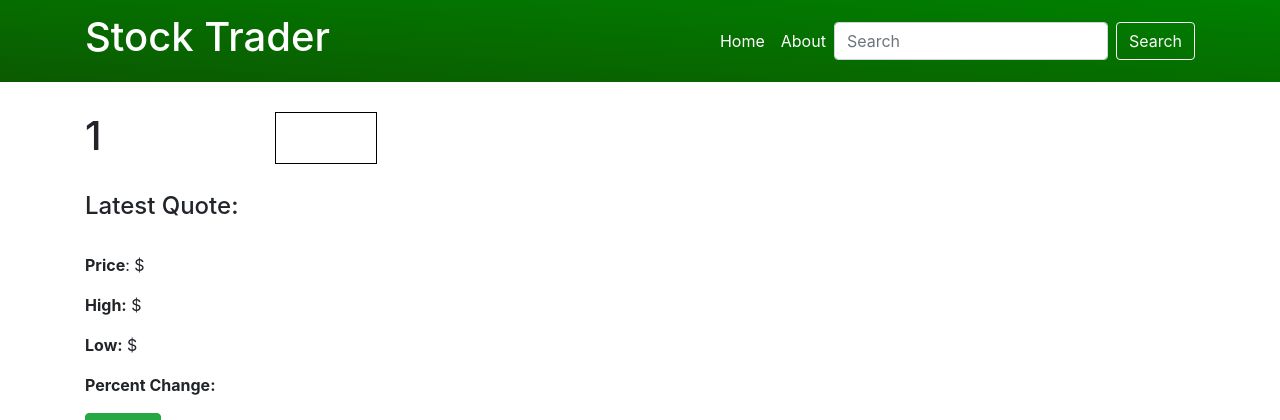
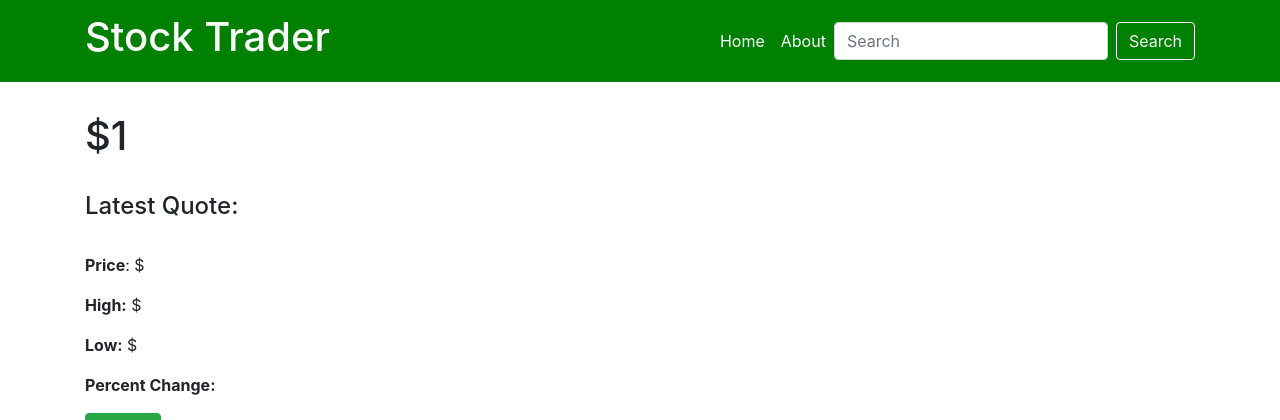
Before and after one commit to Gleeber/Stock-Simulator-Web-Game, a Flask app: page /stock/1 in a window 1280 px wide. Shown: the top 420 px of the page. Run offline with Flask 2, Linux system fonts and the light colour scheme; data that the repository does not hold is empty; some libraries are stand-ins or nearby versions.

Commit message:
Fixed bug with invalid stock summary API call, style change to stock summary page.

```diff
--- a/stocksim/static/stockSummary.js
+++ b/stocksim/static/stockSummary.js
@@ -20,6 +20,9 @@
                 document.getElementById('stockChange').innerHTML =
                     stockSummary['10. change percent'];
             }
+            else{
+                alert("Rate limit exceeded - try to refresh in about 30 seconds.");
+            }
         }
     }
     latestPriceRequest.open('GET', latestPriceURL, true);
@@ -35,6 +38,7 @@
         if(dailyPriceHistoryRequest.readyState === 4
             && dailyPriceHistoryRequest.status === 200){
             var dailyPriceHistory = dailyPriceHistoryRequest.response;
+            console.log(dailyPriceHistory);
             if (dailyPriceHistory.Note === undefined){
                 var prices = [];
                 var dates = [];
@@ -52,7 +56,8 @@
                         datasets: [{
                             label: "USD",
                             data: prices,
-                            fill: true,
+                            fill: false,
+                            backgroundColor: 'rgba(40, 167, 69, 1)'
                         }]
                     },
                     options: {
@@ -60,6 +65,9 @@
                     }
                 };
                 new Chart(graphElement, config);
+            }
+            else{
+                alert("Rate limit exceeded - try to refresh in about 30 seconds.");
             }
         }
     }
--- a/stocksim/templates/base.html
+++ b/stocksim/templates/base.html
@@ -4,7 +4,7 @@
     <head>
         <style>
           #navigation{
-            background-image: linear-gradient(to bottom left, green, rgb(11, 90, 0));
+            background-color: green;
           }
           #body{
             padding-top: 30px;
--- a/stocksim/templates/stockSummary.html
+++ b/stocksim/templates/stockSummary.html
@@ -1,14 +1,9 @@
 {% extends 'base.html' %}
 {% block body %}
-<style>
-    #priceHistoryGraph {
-        border : 1px solid black;
-    }
-</style>
 <div class='container'>
     <div class="row">
     <div class='col-2'>
-        <h1 id='tickerHeader'>{{tickerSymbol}}</h1>
+        <h1>$<span id='tickerHeader'>{{tickerSymbol}}</span></h1>
         <br>
         <h4>Latest Quote:</h4>
         <br>
```
